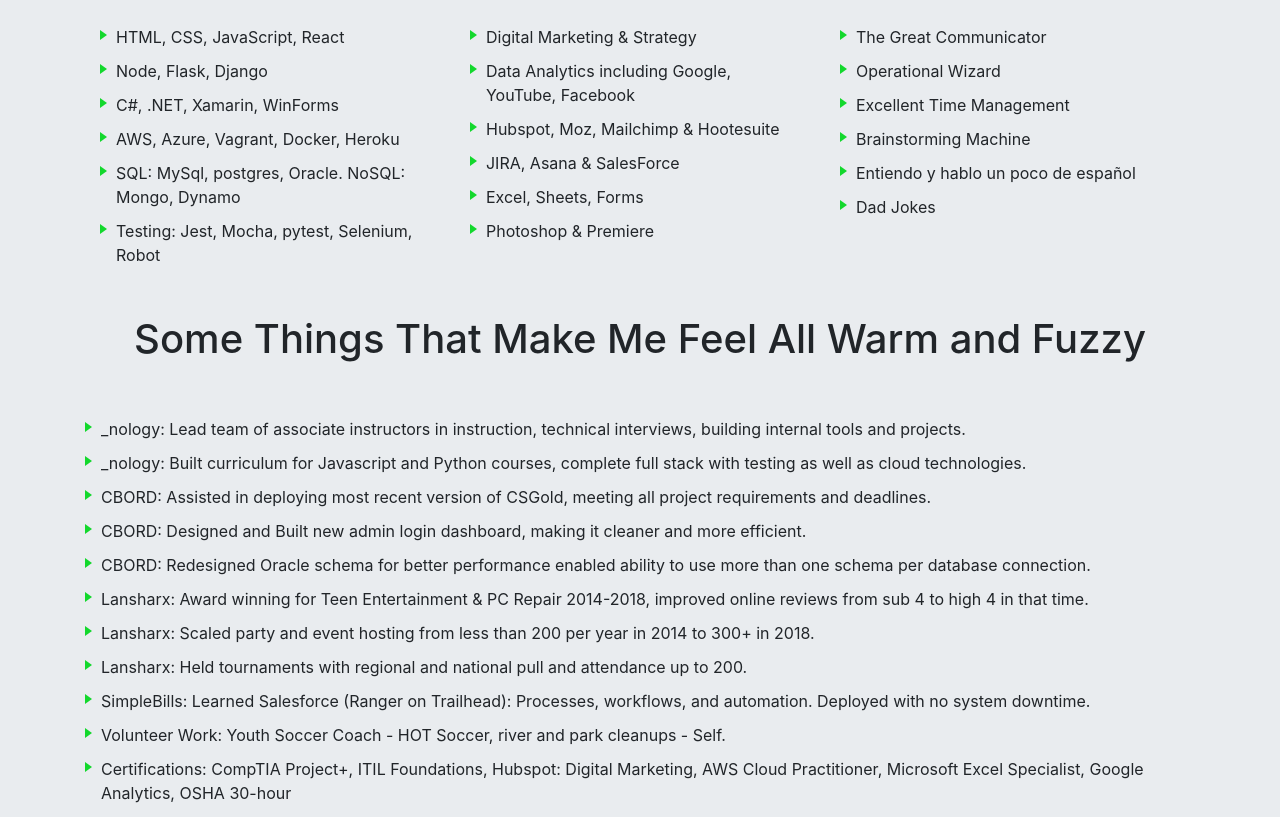
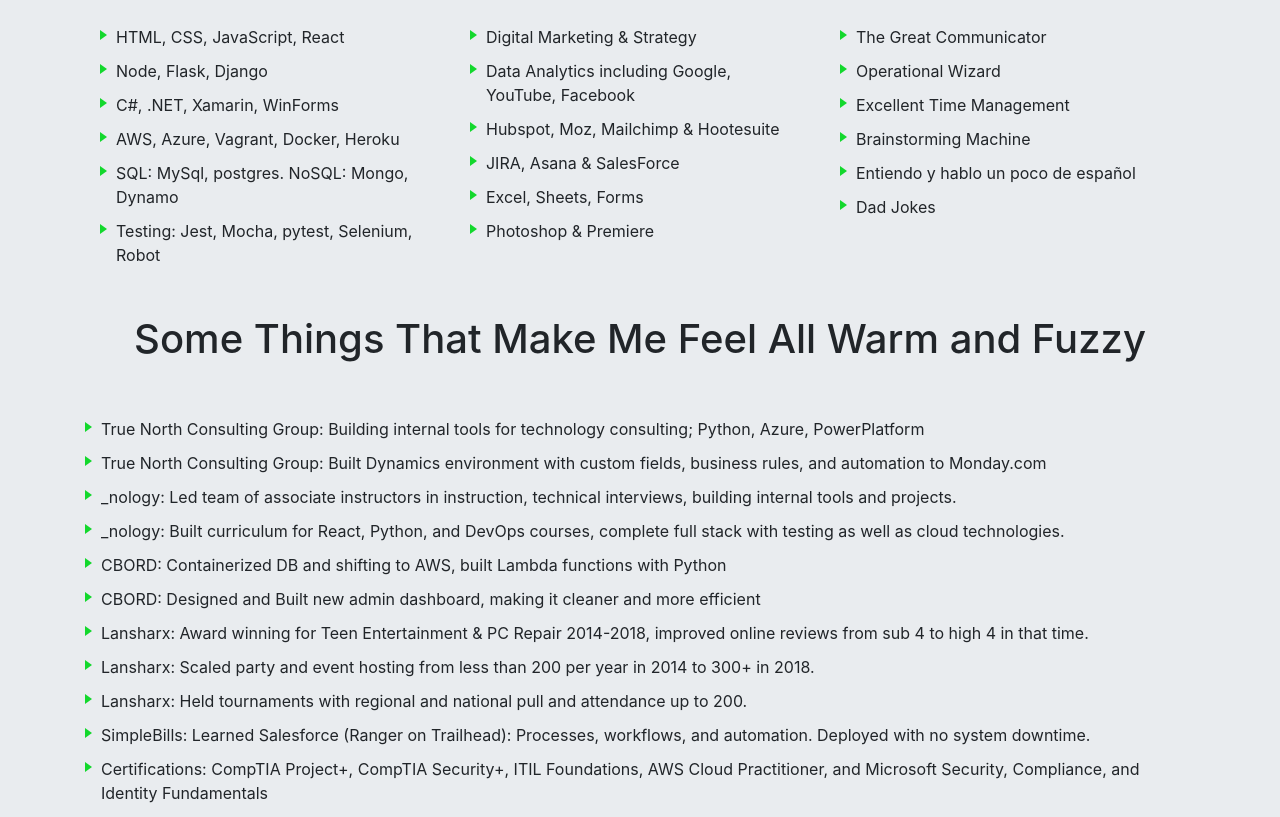
Before and after one commit to BenjaminBruton/portfolio, a website: page index.html in a window 1280 px wide. Shown: the part 183-1000 px from the top of the page. Drawn offline with Linux system fonts and the light colour scheme.

Commit message:
Update index.html

```diff
--- a/index.html
+++ b/index.html
@@ -117,16 +117,16 @@
                 <div class="row">
                     <div class="col-sm-8 col-md-7 py-4">
                         <h4>About</h4>
-                        <p class="text-muted">Hey! My name is Ben. I have a BS in Software Development from WGU, I'm working on an MBA in Sport & Entertainment Management from UNT and I'm currently a Data Automation & Data Integration Practice Manager at True North Consulting Group. I am the former owner of Lansharx Gaming and currently Dir. of Business Dev ot Nexus Esports.
+                        <p class="text-muted">Hey! My name is Ben. I have a BS in Software Development from WGU, I'm working on an MBA in Sport & Entertainment Management from UNT and I'm currently a Data Automation & Integration Practice Manager at True North Consulting Group. I am the former owner of Lansharx Gaming and currently Dir. of Business Dev ot Nexus Esports.
                         </p>
-                        <p class="text-muted" style="margin-bottom: 0px"><strong>My Hobbies and Interests Include:</strong></p>
+                        <p class="text-muted" style="margin-bottom: 0px"><strong>My Hobbies and Interests Include:</strong></p
                         <ul class="arrowul text-muted" style="margin-top: 0px">
-                            <li id="liArrow29" class="liArrow waggle">Honing IT Skills (Azure, AI, APIs)</li>
+                            <li id="liArrow29" class="liArrow waggle">Honing Dev Skills (Azure, AI, APIs)</li>
                             <li id="liArrow30" class="liArrow waggle">Social Sciences, Psychology, & Sports</li>
-                            <li id="liArrow31" class="liArrow waggle">Reading (Current: '<em>Zero to One</em>' by Peter Thiel)</li>
-                            <li id="liArrow32" class="liArrow waggle">Creative Pursuits (photography, podcasting, writing)</li>
-                            <li id="liArrow33" class="liArrow waggle">Philosophy (Stoicism is my jam)</li>
-                            <li id="liArrow34" class="liArrow waggle">Coaching my sons youth soccer team!</li>
+                            <li id="liArrow31" class="liArrow waggle">Reading (Current: '<em>Influence</em>' by Robert Cialdini)</li>
+                            <li id="liArrow32" class="liArrow waggle">Creative Pursuits (photography, writing)</li>
+                            <li id="liArrow33" class="liArrow waggle">Climbing</li>
+                            <li id="liArrow34" class="liArrow waggle">Training for Spartans - Aroo, Aroo, Aroo!</li>
                         </ul>
                     </div>
                     <div class="col-sm-4 offset-md-1 py-4" id="contact-info">
@@ -178,7 +178,7 @@
                                     <li id="liArrow1" class="liArrow waggle">Node, Flask, Django</li>
                                     <li id="liArrow2" class="liArrow waggle">C#, .NET, Xamarin, WinForms</li>
                                     <li id="liArrow3" class="liArrow waggle">AWS, Azure, Vagrant, Docker, Heroku</li>
-                                    <li id="liArrow4" class="liArrow waggle">SQL: MySql, postgres, Oracle. NoSQL: Mongo, Dynamo</li>
+                                    <li id="liArrow4" class="liArrow waggle">SQL: MySql, postgres. NoSQL: Mongo, Dynamo</li>
                                     <li id="liArrow5" class="liArrow waggle">Testing: Jest, Mocha, pytest, Selenium, Robot</li>
                                 </ul>
                             </div>
@@ -209,17 +209,17 @@
                     <div class="container">
                         <div class="row">
                             <ul class="arrowul">
-                                <li id="liArrow18" class="liArrow waggle">_nology: Lead team of associate instructors in instruction, technical interviews, building internal tools and projects.</li>
-                                <li id="liArrow19" class="liArrow waggle">_nology: Built curriculum for Javascript and Python courses, complete full stack with testing as well as cloud technologies.</li>
-                                <li id="liArrow20" class="liArrow waggle">CBORD: Assisted in deploying most recent version of CSGold, meeting all project requirements and deadlines.</li>
-                                <li id="liArrow21" class="liArrow waggle">CBORD: Designed and Built new admin login dashboard, making it cleaner and more efficient.</li>
-                                <li id="liArrow22" class="liArrow waggle">CBORD: Redesigned Oracle schema for better performance enabled ability to use more than one schema per database connection.</li>
-                                <li id="liArrow23" class="liArrow waggle">Lansharx: Award winning for Teen Entertainment & PC Repair 2014-2018, improved online reviews from sub 4 to high 4 in that time.</li>
-                                <li id="liArrow24" class="liArrow waggle">Lansharx: Scaled party and event hosting from less than 200 per year in 2014 to 300+ in 2018.</li>
-                                <li id="liArrow25" class="liArrow waggle">Lansharx: Held tournaments with regional and national pull and attendance up to 200.</li>
-                                <li id="liArrow26" class="liArrow waggle">SimpleBills: Learned Salesforce (Ranger on Trailhead): Processes, workflows, and automation. Deployed with no system downtime.</li>
-                                <li id="liArrow27" class="liArrow waggle">Volunteer Work: Youth Soccer Coach - HOT Soccer, river and park cleanups - Self.</li>
-                                <li id="liArrow28" class="liArrow waggle">Certifications: CompTIA Project+, ITIL Foundations, Hubspot: Digital Marketing, AWS Cloud Practitioner, Microsoft Excel Specialist, Google Analytics, OSHA 30-hour</li>
+                                <li id="liArrow18" class="liArrow waggle">True North Consulting Group: Building internal tools for technology consulting; Python, Azure, PowerPlatform</li>
+                                <li id="liArrow19" class="liArrow waggle">True North Consulting Group: Built Dynamics environment with custom fields, business rules, and automation to Monday.com</li>
+                                <li id="liArrow20" class="liArrow waggle">_nology: Led team of associate instructors in instruction, technical interviews, building internal tools and projects.</li>
+                                <li id="liArrow21" class="liArrow waggle">_nology: Built curriculum for React, Python, and DevOps courses, complete full stack with testing as well as cloud technologies.</li>
+                                <li id="liArrow22" class="liArrow waggle">CBORD: Containerized DB and shifting to AWS, built Lambda functions with Python</li>
+                                <li id="liArrow23" class="liArrow waggle">CBORD: Designed and Built new admin dashboard, making it cleaner and more efficient</li>
+                                <li id="liArrow24" class="liArrow waggle">Lansharx: Award winning for Teen Entertainment & PC Repair 2014-2018, improved online reviews from sub 4 to high 4 in that time.</li>
+                                <li id="liArrow25" class="liArrow waggle">Lansharx: Scaled party and event hosting from less than 200 per year in 2014 to 300+ in 2018.</li>
+                                <li id="liArrow26" class="liArrow waggle">Lansharx: Held tournaments with regional and national pull and attendance up to 200.</li>
+                                <li id="liArrow27" class="liArrow waggle">SimpleBills: Learned Salesforce (Ranger on Trailhead): Processes, workflows, and automation. Deployed with no system downtime.</li>
+                                <li id="liArrow28" class="liArrow waggle">Certifications: CompTIA Project+, CompTIA Security+, ITIL Foundations, AWS Cloud Practitioner, and Microsoft Security, Compliance, and Identity Fundamentals</li>
                             </ul>
                         </div>
                     </div>
@@ -278,7 +278,7 @@
                                     <img class="card-img-top" src="img/CBORDMenu.png" alt="CBORD Menu">
                                     <div class="card-body">
                                         <p class="card-text">CBORD Menu: Added Search Function, Collapsible Menu, Permissions Logic</p>
-                                        <p class="card-text">HTML - CSS - JavaScript - Smarty</p>
+                                        <p class="card-text">HTML - CSS - JavaScript - Smarty - React</p>
                                     </div>
                                 </div>
                             </div>
```
